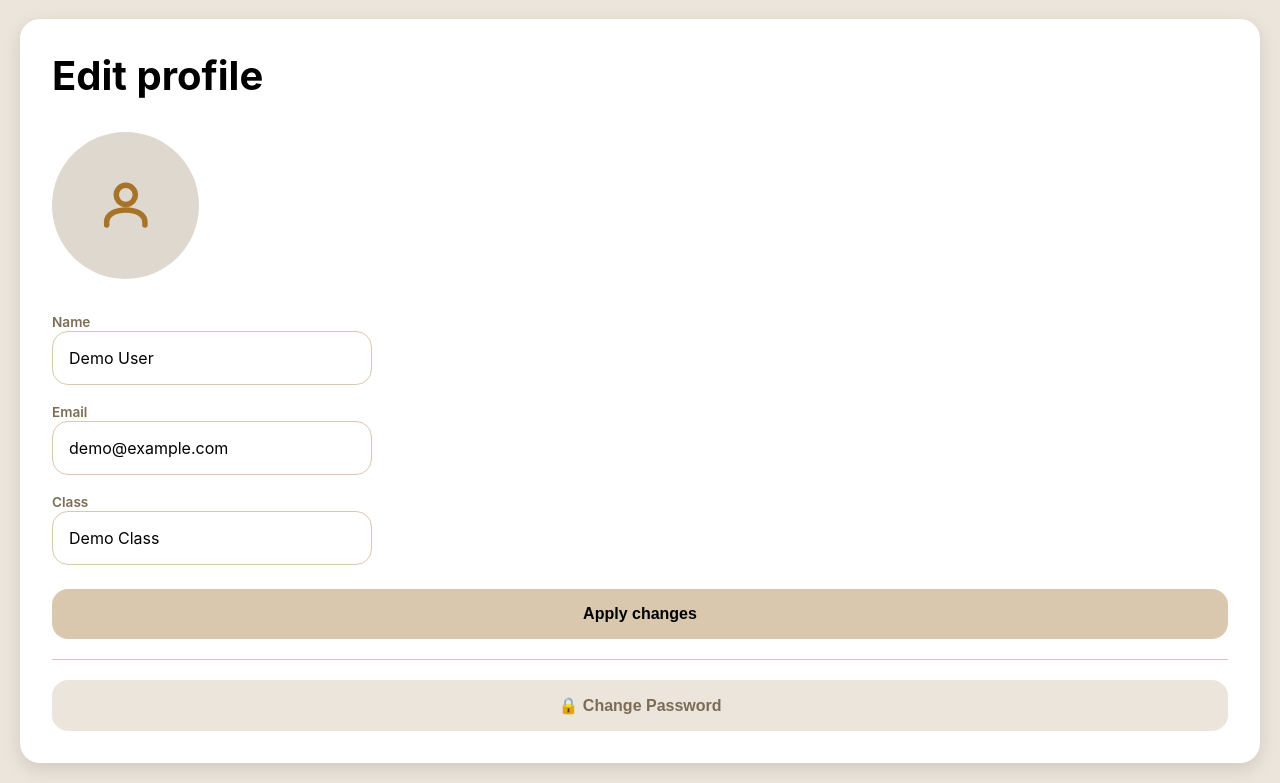
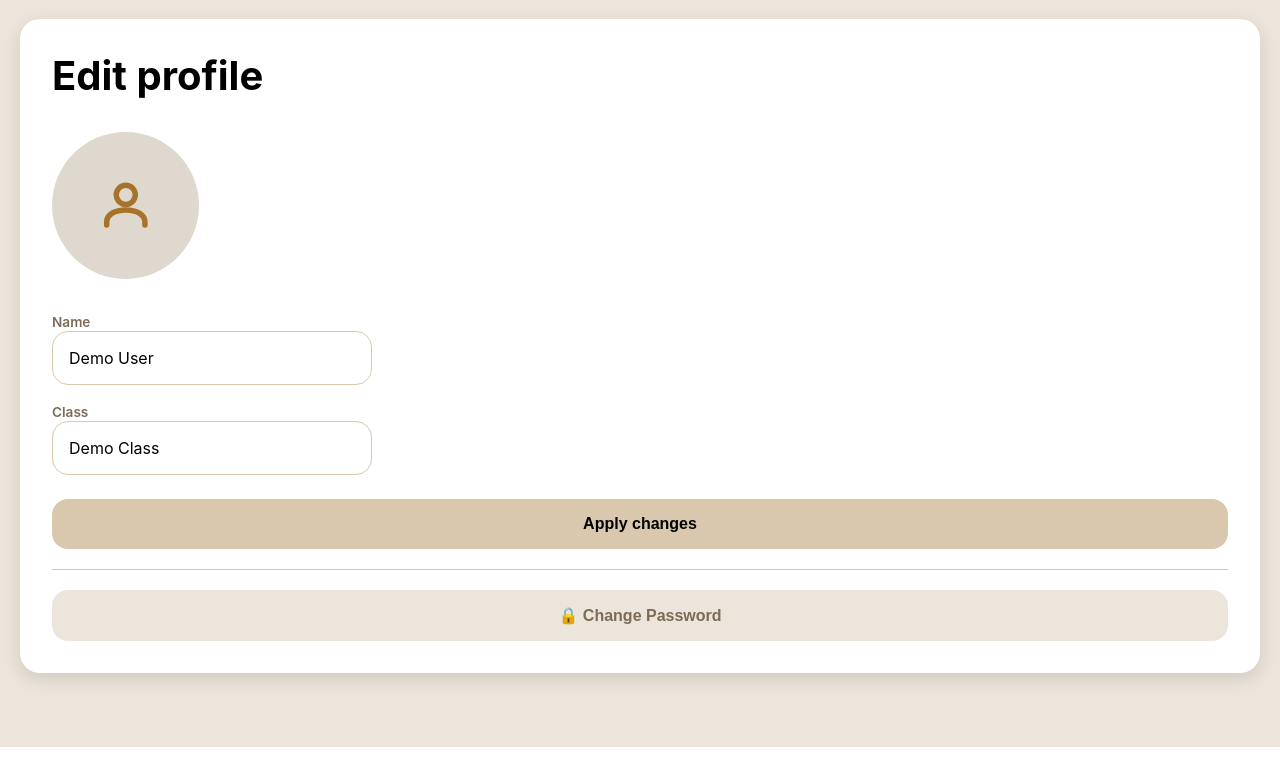
Before and after one commit to nyjc-computing-2526/Capstone-Project-2527, a Flask app: page /auth/update in a window 1280 px wide. Shown: the part 53-836 px from the top of the page. After the commit the page ends 800 px from the top, so only its background shows below. Run offline with Flask 3, Linux system fonts and the light colour scheme.

Commit message:
Remove email field when editing profile

```diff
--- a/app/templates/editprofile.html
+++ b/app/templates/editprofile.html
@@ -54,16 +54,6 @@
                 placeholder="Name"
                 value="{{ current_user.name | default('') }}"
                 autocomplete="name"
-              />
-            </div>
-            <div class="input-group">
-              <label class="field-label">Email</label>
-              <input
-                type="email"
-                name="email"
-                placeholder="Email"
-                value="{{ current_user.email | default('') }}"
-                autocomplete="email"
               />
             </div>
             <div class="input-group">
```
